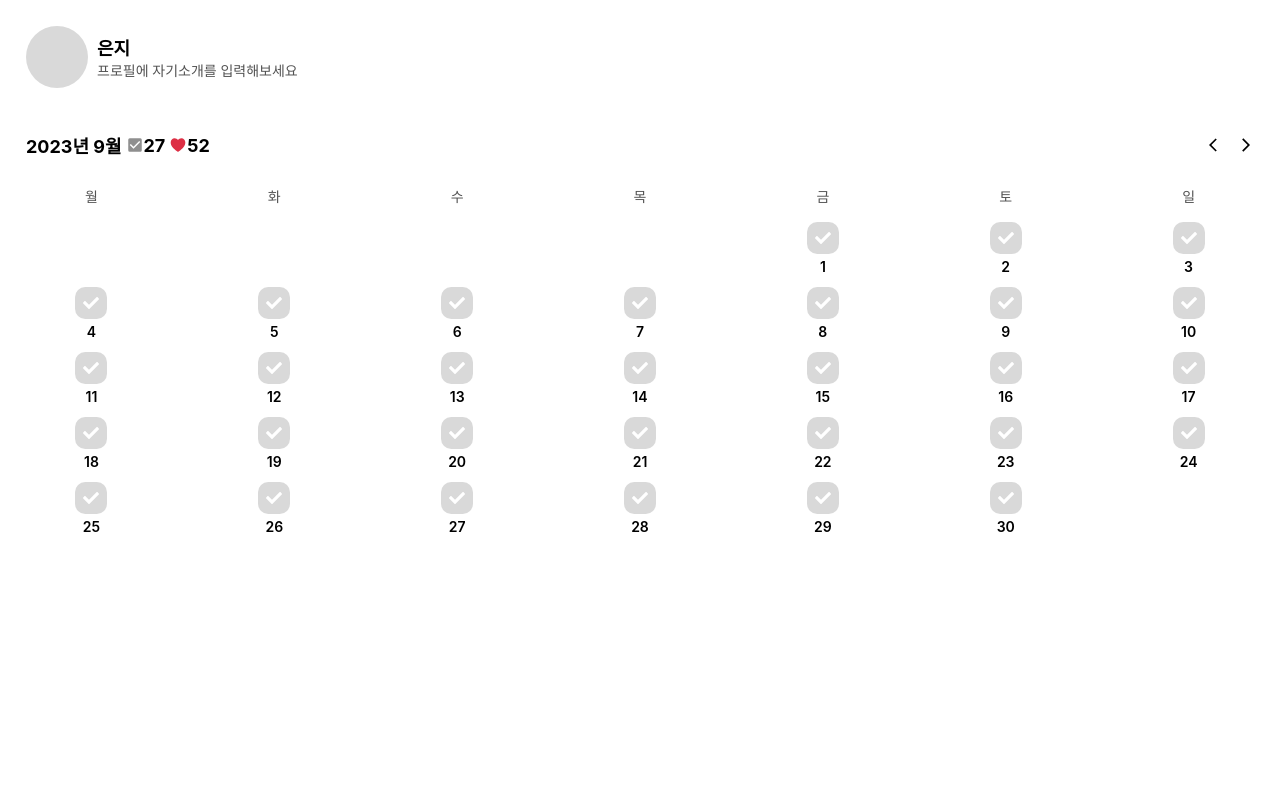
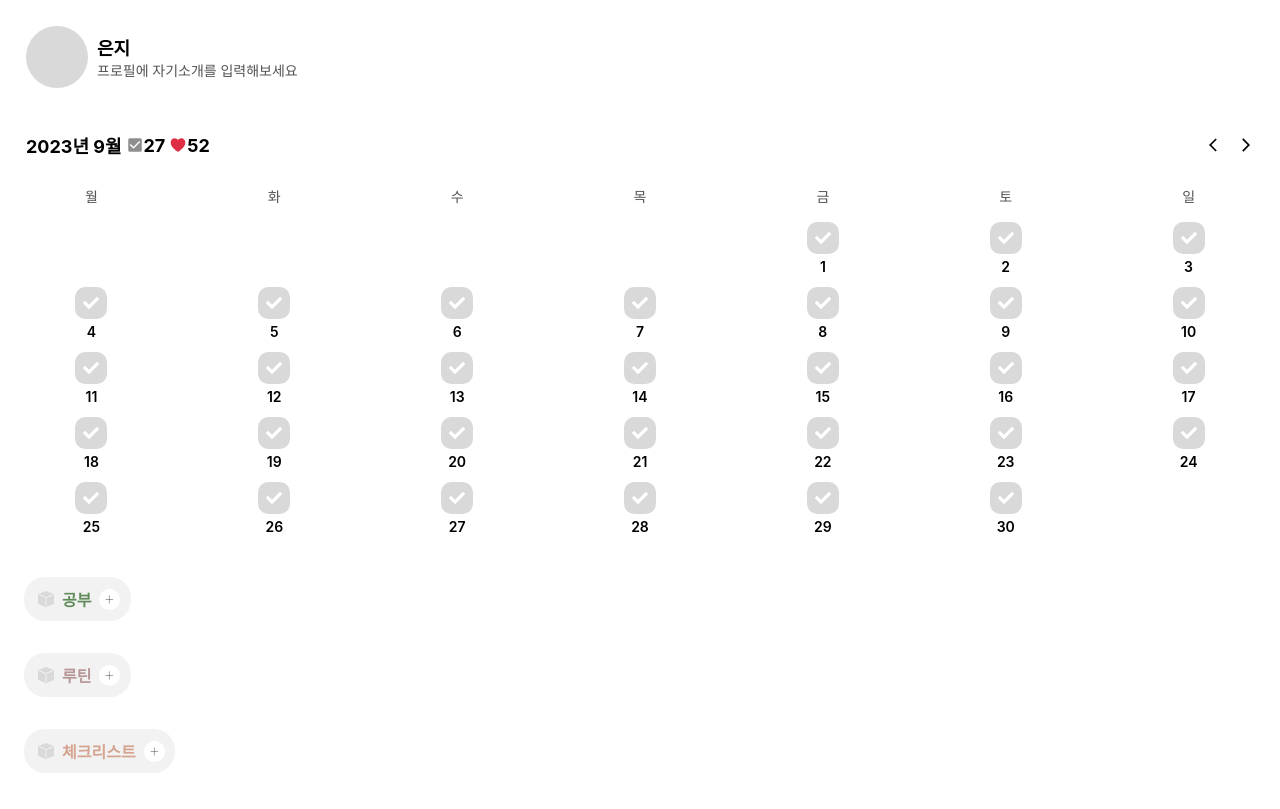
Before and after one commit to eunjios/todo-list, a React (Create React App) app: page / in a window 1280 px wide. Built offline with nearby package versions, Linux system fonts and the light colour scheme.

Commit message:
refactor: data structure

```diff
--- a/src/TodoContextCustom.js
+++ b/src/TodoContextCustom.js
@@ -10,13 +10,10 @@ function TodoReducer(state, action) {
       const { id } = action;
       return state.map(data => ({
         ...data,
-        categories: data.categories.map(category => ({
-          ...category,
-          todos: category.todos.map(todo => (
-            todo.id === id ? {...todo, done: !todo.done} : todo
-          ))
-        }))
-      }));
+        todos: data.todos.map(todo => (
+          todo.id === id ? {...todo, done: !todo.done} : todo
+        ))
+      }))
     case 'REMOVE':
       return state.filter(todo => todo.id !== action.id);
     default:
--- a/src/components/Calendar.js
+++ b/src/components/Calendar.js
@@ -116,14 +116,12 @@ const Calendar = () => {
       const dateString = date.toLocaleDateString();
       const targetTodos = todos.find(todo => todo.date === dateString);
 
+      console.log(targetTodos);
+
       let remains = 0;
-      if(targetTodos) {
-        remains = 0;
-        targetTodos.categories.forEach(category => {
-          category.todos.forEach(todo => {
-            if (!todo.done) remains++;
-          })
-        })
+      // TODO: targetTodos.todos.length > 0
+      if (targetTodos) {
+        remains = targetTodos.todos.filter(todo => !todo.done).length;
       }
       console.log(remains);
       calendarDates.push({
@@ -157,4 +155,4 @@ const Calendar = () => {
   );
 };
 
-export default Calendar;
+export default React.memo(Calendar);
--- a/src/components/TodoListCustom.js
+++ b/src/components/TodoListCustom.js
@@ -48,20 +48,41 @@ function TodoCategoryButton({ title, color }) {
 }
 
 function TodoListCustom() {
-  const todos = useTodoState();
+  const categories = [
+    {
+      id: 1,
+      name: '공부',
+      color: '#5F8B58'
+    },
+    {
+      id: 2,
+      name: '루틴',
+      color: '#B79698'
+    },
+    {
+      id: 3,
+      name: '체크리스트',
+      color: '#D5A491'
+    }
+  ];
+
+  const datas = useTodoState();
   const selectedDate = useDateState();
-  const targetTodos = todos.filter(todo => todo.date === selectedDate); // TODO: targetDate
+  const targetDatas = datas.find(data => data.date === selectedDate);
+
   return (
     <TodoListContainer>
-      {targetTodos.map(data => (
-        <>
-          {data.categories.map(category => (
+      {categories.map(category => {
+        return (
           <>
           <TodoCategoryButton
+            key={category.id}
             title={category.name}
             color={category.color}
           />
-            {category.todos.map(todo => (
+          {targetDatas && targetDatas.todos
+            .filter(todo => todo.cateId === category.id)
+            .map(todo => (
               <TodoItemCustom
                 key={todo.id}
                 id={todo.id}
@@ -69,11 +90,11 @@ function TodoListCustom() {
                 done={todo.done}
                 color={category.color}
               />
-            ))}
+            ))
+          }
           </>
-          ))}
-        </>
-      ))}
+        );
+      })}
     </TodoListContainer>
   );
 }
--- a/src/store/data.js
+++ b/src/store/data.js
@@ -1,86 +1,90 @@
+export const categories = [
+  {
+    id: 1,
+    name: '공부',
+    color: '#5F8B58'
+  },
+  {
+    id: 2,
+    name: '루틴',
+    color: '#B79698'
+  },
+  {
+    id: 3,
+    name: '체크리스트',
+    color: '#D5A491'
+  }
+];
+
 export const todoData = [
   {
     date: '2023. 9. 11.',
-    categories: [
-      {
-        name: '공부',
-        color: '#5F8B58',
     todos: [
       {
         id: 1,
+        cateId: 1,
         text: '투두 데이터 만들기',
-            done: true
+        done: true,
       },
       {
         id: 2,
+        cateId: 1,
         text: '투두 추가 버튼 만들기',
-            done: false
-          }
-        ]
+        done: false,
       },
       {
-        name: '루틴',
-        color: '#F38D7F',
-        todos: [
-          {
         id: 3,
+        cateId: 2,
         text: '아침 7시 기상',
-            done: true
+        done: true,
       },
       {
         id: 4,
-            text: '요가',
-            done: true
+        cateId: 2,
+        text: '아침 요가',
+        done: true,
       },
       {
         id: 5,
+        cateId: 2,
         text: '물 1리터 마시기',
-            dond: false
-          }
-        ]
+        done: false,
+      },
+      {
+        id: 6,
+        cateId: 3,
+        text: '과제 제출 14:00',
+        done: true,
       }
     ]
   },
   {
     date: '2023. 9. 10.',
-    categories: [
-      {
-        name: '공부',
-        color: '#5F8B58',
     todos: [
       {
-            id: 6,
+        id: 7,
+        cateId: 1,
         text: '알고리즘 공부',
-            done: true
+        done: false,
       },
       {
-            id: 7,
-            text: 'CS 공부',
-            done: false
-          }
-        ]
-      },
-      {
-        name: '루틴',
-        color: '#F38D7F',
-        todos: [
-          {
         id: 8,
-            text: '아침 7시 기상',
-            done: true
+        cateId: 1,
+        text: 'JavaScript 공부',
+        done: true,
       },
       {
         id: 9,
-            text: '요가',
-            done: false
+        cateId: 2,
+        text: '아침 7시 기상',
+        done: true,
       },
       {
         id: 10,
-            text: '물 1리터 마시기',
-            dond: true
+        cateId: 2,
+        text: '웨이트 등 운동',
+        done: true,
       }
     ]
   }
-    ]
-  }
-]
+];
```
Lines whose indentation alone changed are shown as unchanged.
